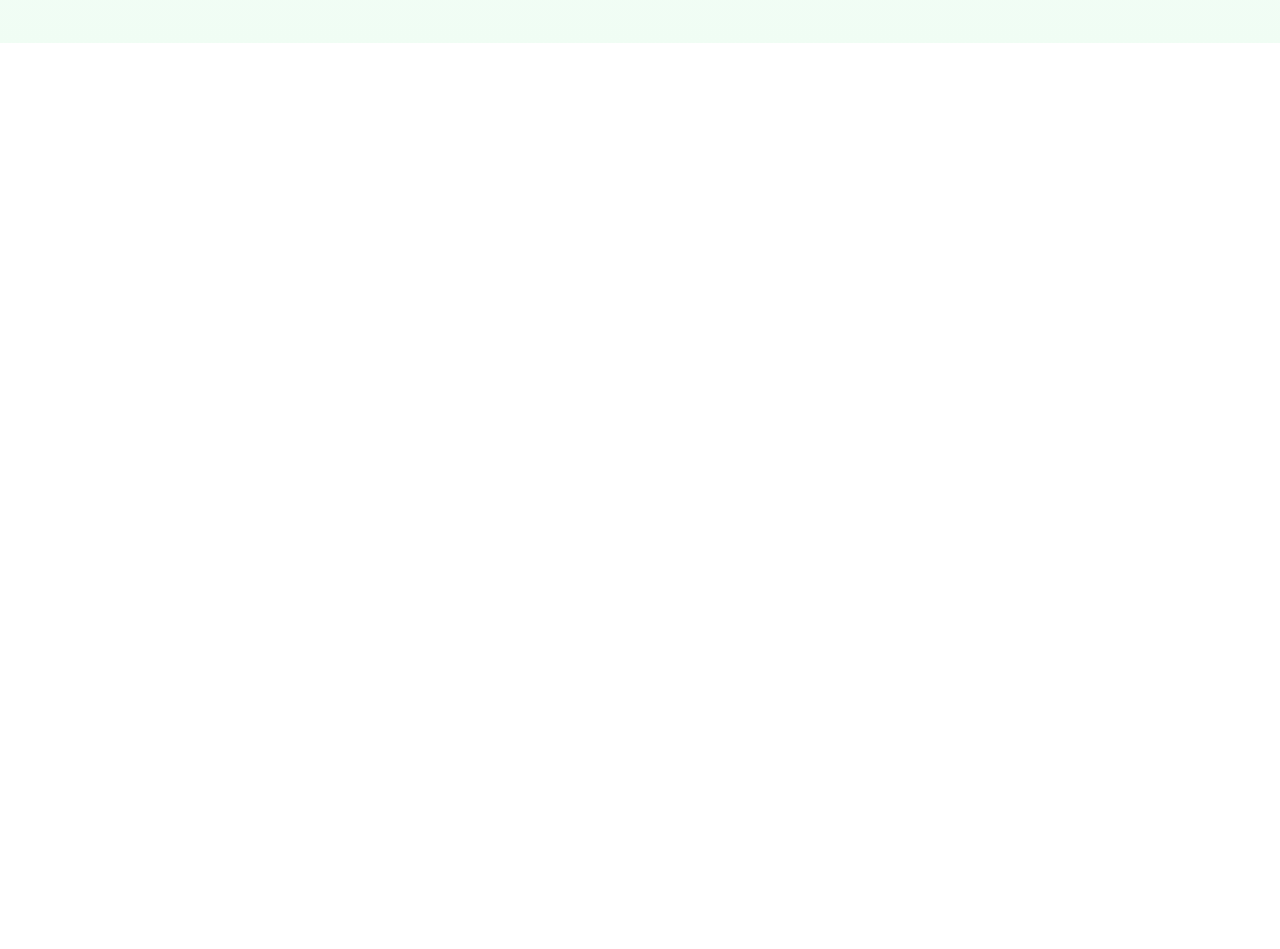
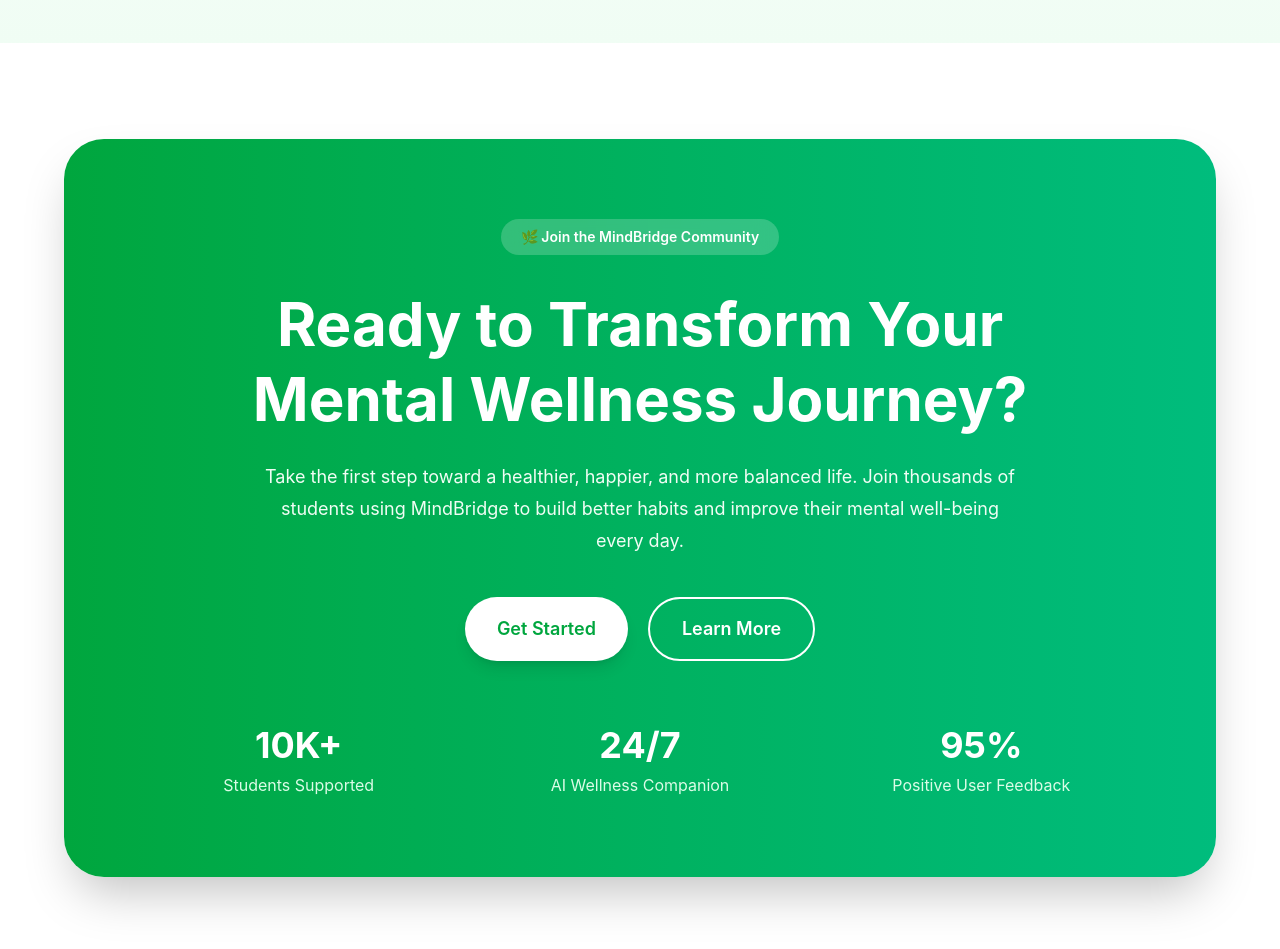
Before and after one commit to neha-gupta887/S-02-Mental-Health-Awareness-Campaign-for-First-Year-Students, a React (Vite) app: page / in a window 1280 px wide. Shown: the part 4480-5429 px from the top of the page. Before the commit the page ends 4523 px from the top, so only its background shows below. Built offline with nearby package versions, Linux system fonts and the light colour scheme.

Commit message:
Add call to action section

```diff
--- a/src/App.jsx
+++ b/src/App.jsx
@@ -1,3 +1,4 @@
+import CallToAction from "./components/CallToAction";
 import Testimonials from "./components/Testimonials";
 import WhyChoose from "./components/WhyChoose";
 import HowItWorks from "./components/HowItWorks";
@@ -14,6 +15,7 @@
   <HowItWorks />
   <WhyChoose />
   <Testimonials />
+  <CallToAction />
 </>
   );
 }
--- /dev/null
+++ b/src/components/CallToAction.jsx
@@ -0,0 +1,67 @@
+function CallToAction() {
+  return (
+    <section className="py-24 px-6">
+      <div className="max-w-6xl mx-auto">
+        <div className="bg-gradient-to-r from-green-600 to-emerald-500 rounded-[40px] p-12 lg:p-20 text-center shadow-2xl">
+
+          {/* Badge */}
+          <span className="inline-block bg-white/20 backdrop-blur-md text-white px-5 py-2 rounded-full text-sm font-semibold">
+            🌿 Join the MindBridge Community
+          </span>
+
+          {/* Heading */}
+          <h2 className="mt-8 text-4xl lg:text-6xl font-bold text-white leading-tight">
+            Ready to Transform Your
+            <br />
+            Mental Wellness Journey?
+          </h2>
+
+          {/* Description */}
+          <p className="mt-6 max-w-3xl mx-auto text-lg text-green-50 leading-8">
+            Take the first step toward a healthier, happier, and more balanced
+            life. Join thousands of students using MindBridge to build better
+            habits and improve their mental well-being every day.
+          </p>
+
+          {/* Buttons */}
+          <div className="mt-10 flex flex-col sm:flex-row justify-center gap-5">
+            <button className="bg-white text-green-600 px-8 py-4 rounded-full font-semibold text-lg shadow-lg hover:scale-105 transition duration-300">
+              Get Started
+            </button>
+
+            <button className="border-2 border-white text-white px-8 py-4 rounded-full font-semibold text-lg hover:bg-white hover:text-green-600 transition duration-300">
+              Learn More
+            </button>
+          </div>
+
+          {/* Stats */}
+          <div className="mt-16 grid grid-cols-1 md:grid-cols-3 gap-8 text-white">
+            <div>
+              <h3 className="text-4xl font-bold">10K+</h3>
+              <p className="mt-2 text-green-100">
+                Students Supported
+              </p>
+            </div>
+
+            <div>
+              <h3 className="text-4xl font-bold">24/7</h3>
+              <p className="mt-2 text-green-100">
+                AI Wellness Companion
+              </p>
+            </div>
+
+            <div>
+              <h3 className="text-4xl font-bold">95%</h3>
+              <p className="mt-2 text-green-100">
+                Positive User Feedback
+              </p>
+            </div>
+          </div>
+
+        </div>
+      </div>
+    </section>
+  );
+}
+
+export default CallToAction;
```
